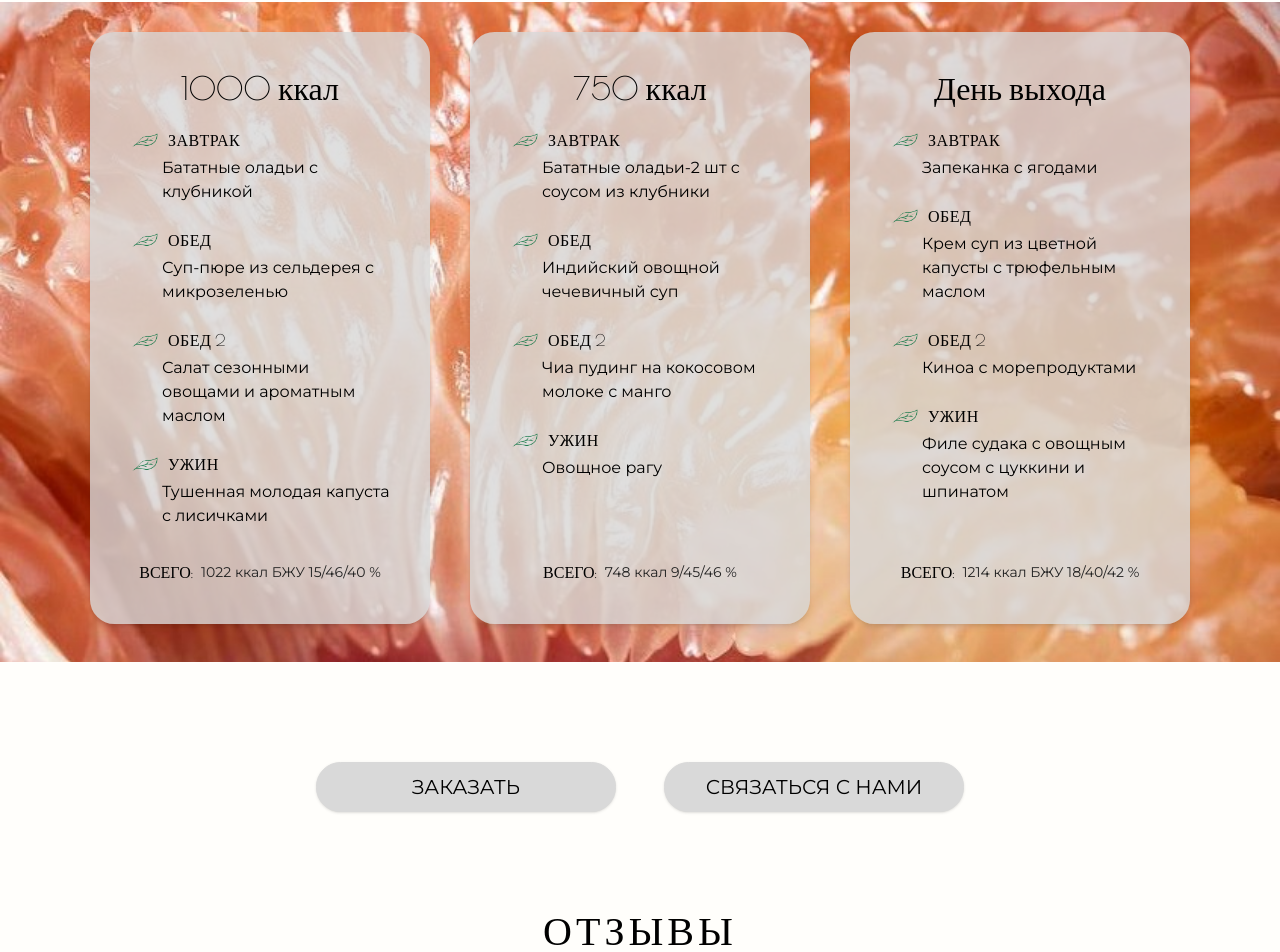
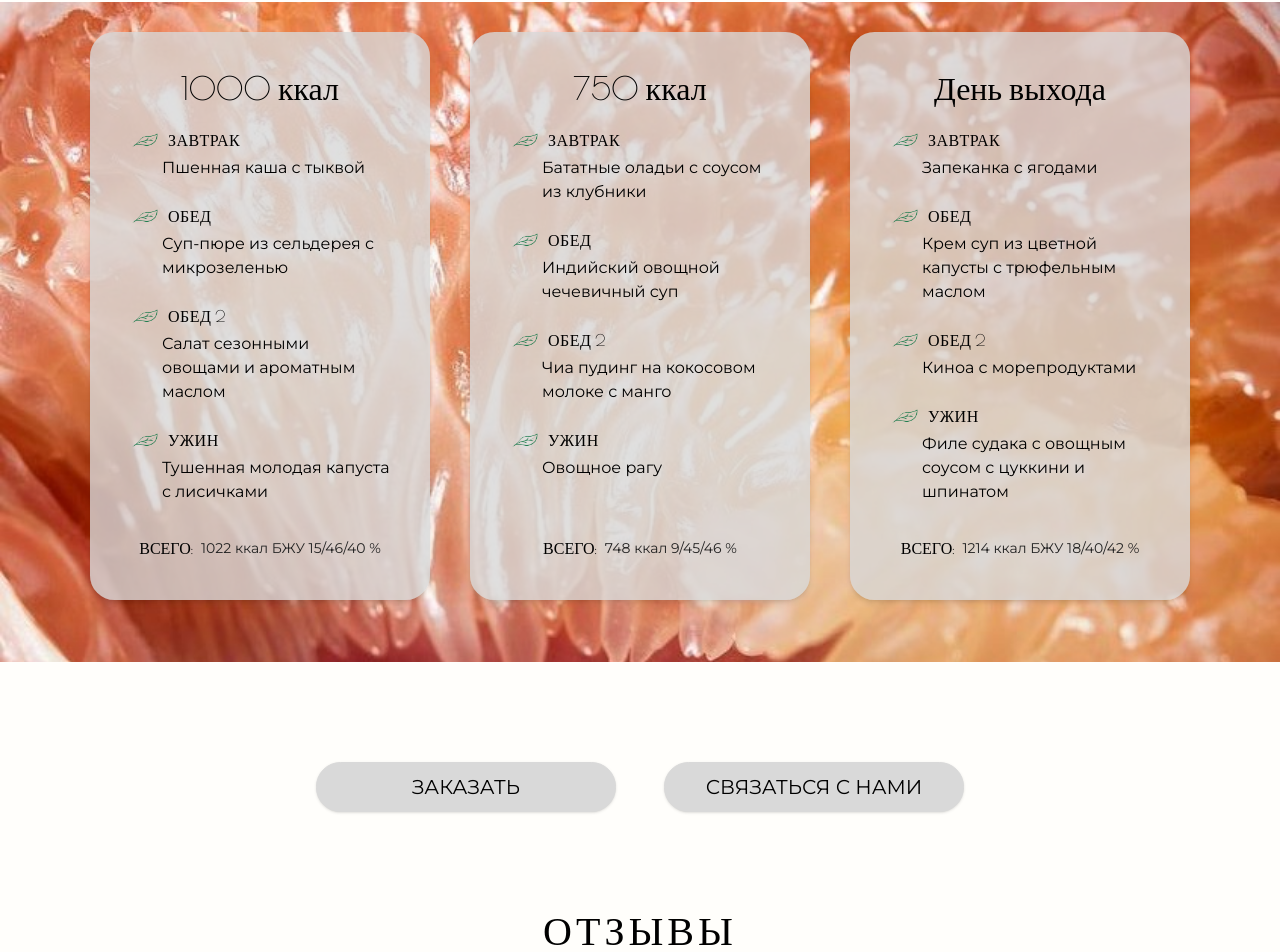
Before and after one commit to mitrohin/o4go, a React (Create React App) app: page / in a window 1280 px wide. Shown: the part 6784-7736 px from the top of the page. Built offline with nearby package versions, Linux system fonts and the light colour scheme; a web font is replaced by a local one.

Commit message:
Update MenuExampleSection.js

```diff
--- a/src/components/MenuExampleSection.js
+++ b/src/components/MenuExampleSection.js
@@ -6,7 +6,7 @@ const menuCards = [
     title: "1000 ккал",
     total: "1022 ккал БЖУ 15/46/40 %",
     items: [
-      { name: "Бататные оладьи с клубникой", label: "ЗАВТРАК" },
+      { name: "Пшенная каша с тыквой", label: "ЗАВТРАК" },
       { name: "Суп-пюре из сельдерея с микрозеленью", label: "ОБЕД" },
       { name: "Салат сезонными овощами и ароматным маслом", label: "ОБЕД 2" },
       { name: "Тушенная молодая капуста с лисичками", label: "УЖИН" },
@@ -16,7 +16,7 @@ const menuCards = [
     title: "750 ккал",
     total: "748 ккал 9/45/46 %",
     items: [
-      { name: "Бататные оладьи-2 шт с соусом из клубники", label: "ЗАВТРАК" },
+      { name: "Бататные оладьи с соусом из клубники", label: "ЗАВТРАК" },
       { name: "Индийский овощной чечевичный суп", label: "ОБЕД" },
       { name: "Чиа пудинг на кокосовом молоке с манго", label: "ОБЕД 2" },
       { name: "Овощное рагу", label: "УЖИН" },
```
